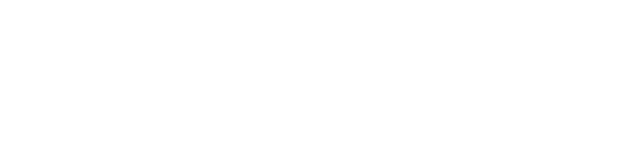
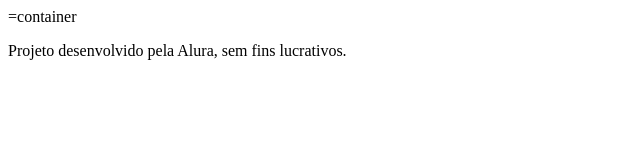
Before and after one commit to fabiopereiraa/Projeto_segundo-A, a plain HTML site: page index.html in a window 1280 px wide. Shown: the whole page, without its empty margins (0-640 px from the left). Drawn offline with Linux system fonts and the light colour scheme.

Commit message:
iniciando projeto

```diff
--- a/index.html
+++ b/index.html
@@ -1,11 +1,30 @@
 <!DOCTYPE html>
 <html lang="pt-br">
+
 <head>
     <meta charset="UTF-8">
     <meta name="viewport" content="width=device-width, initial-scale=1.0">
     <title>fleshcard</title>
 </head>
+
 <body>
+<main>
 
-</body>
-</html>
+<sectionid>=container
+
+
+
+</section>
+
+
+</main>
+
+<footer>
+
+
+<p><main>
+
+</main>
+<footer>
+    <p>Projeto desenvolvido pela Alura, sem fins lucrativos.</p>
+</footer>
```
